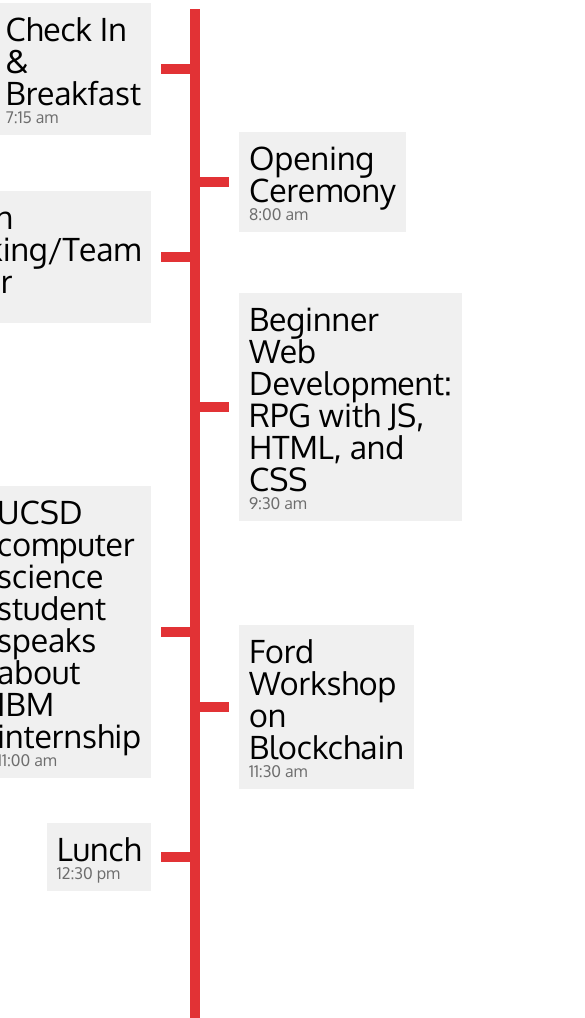
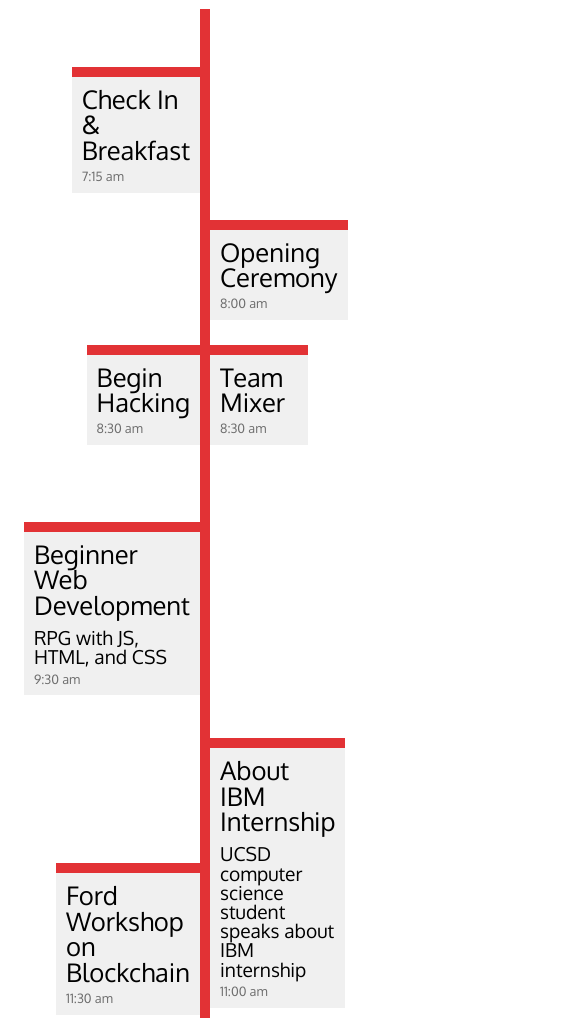
Before and after one commit to mvhacks/4.5-website, a Gatsby site: page / in a window 390 px wide. Shown: the part 1200-2218 px from the top of the page, 585 px wide, since content can reach past the window. Built offline with nearby package versions, Linux system fonts and the light colour scheme; Gatsby itself is replaced by a stand-in of ours.

Commit message:
made timeline be distortable

```diff
--- a/src/components/Timeline/Timeline.js
+++ b/src/components/Timeline/Timeline.js
@@ -2,20 +2,25 @@ import React, {useRef} from "react";
 import timeline from './timeline.json'
 import './timeline.css'
 import TimelineItem from "./TimelineItem";
-function Timeline()
+function Timeline(props)
 {
 	const timelineCenter = useRef();
 	const events = []
 	timeline.forEach(event => {
-		events.push({time: Date.parse('1/1/1970 '+event.time), displayTime:event.time, title:event.title})
+		console.log(event)
+
+		const out = {...event}
+		out.displayTime = event.time;
+		out.time = Date.parse('1/1/1970 '+event.time)
+		events.push(out)
 	});
 	events.sort((a, b) =>a.time-b.time);
 	function getMinDiffBetweenEvents()
 	{
-		let minDist = Number( events[1].time - events[0].time);
-		for (var i = 2; i<events.length; i++)
+		let minDist = Number( events[2].time - events[0].time);
+		for (var i = 3; i<events.length; i++)
 		{
-			const diff = Number(events[i].time - events[i-1].time);
+			const diff = Number(events[i].time - events[i-2].time);
 			if (minDist>diff)
 			{
 				minDist = diff;
@@ -23,19 +28,29 @@ function Timeline()
 		}
 		return minDist;
 	}
-	const timeLength = events[events.length-1].time - events[0].time;
-	const itemHeight = 150;
-	const minDiff = getMinDiffBetweenEvents()*2;
-	const lineHeight = (timeLength/minDiff) * itemHeight;
+	const itemHeight = 250;
+	const minDiff = getMinDiffBetweenEvents();
+	let runningHeight = itemHeight/4;
+	let runningTime = events[0].time;
 	const timeToTop = (time) =>{
-		console.log(time-events[0].time)
-		return (time - events[0].time) * (lineHeight/timeLength);
+		runningHeight += itemHeight/2*Math.pow((time-runningTime)/minDiff, props.distort??1)
+		console.log(runningHeight)
+		runningTime = time;
+		return runningHeight;
 	}
+	events.forEach((e, i)=>{
+		let props = e;
+		props.top = timeToTop(e.time) + 'px'
+		props.left = !!(i%2)
+		e.props = props;
+	})
+	runningHeight+=itemHeight*.75;
 	return (
 		<div className='timeline'>
-			<div ref={timelineCenter} className='timeline-center' style={{height: lineHeight+itemHeight}}>
+			<div ref={timelineCenter} className='timeline-center' style={{height: runningHeight}}>
 				{events.map((e, i)=>{
-					return <TimelineItem title={e.title} displayTime={e.displayTime} top={timeToTop(e.time)-itemHeight/2+itemHeight/2} left={!!(i%2)}></TimelineItem>
+					// return <TimelineItem key={i} title={e.title} displayTime={e.displayTime} top={timeToTop(e.time)-itemHeight/2+itemHeight/2} left={!!(i%2)}></TimelineItem>
+					return <TimelineItem key={i} {...e.props}></TimelineItem>
 				})}
 			</div>
 		</div>
--- a/src/components/Timeline/TimelineItem.js
+++ b/src/components/Timeline/TimelineItem.js
@@ -3,20 +3,18 @@ function TimelineItem(props) {
 	let style = {};
 	style[props.left?'left':'right'] = '0%';
 	let parentStyle = {top:props.top};
-	parentStyle[props.left?'left':'right'] = '10vw';
+	const distOver = 'max(calc(30vw - 200px), 100%)'
+	parentStyle[props.left?'left':'right'] = distOver;
+	let connectorStyle = {top: '-5px', width: `max(calc(30vw - 200px + 100%), 100%)`, height: '10px'}
+	connectorStyle[props.left?'right':'left'] = '0'
 	return (
-		<div className='timeline-item-container center' style={parentStyle}>
+		<div className='timeline-item-container' style={parentStyle}>
 			<div className='timeline-item back' style={style}>
-			<h2>{props.title}</h2>
-			<p className='gray'>{props.displayTime}</p>
+				<h2>{props.title}</h2>
+				{props.desc&&<h3>{props.desc}</h3>}
+				<p className='gray'>{props.displayTime}</p>
 		</div>
-		<div class='timeline-connector' style=
-		{
-			props.left?
-				{right: '100%', width: '10vw', height:'10px'}
-			:
-				{left: '100%', width: '10vw',  height: '10px'}
-		}></div>
+		<div className='timeline-connector' style={connectorStyle}></div>
 		</div>
 	)
 }
--- a/src/components/Timeline/timeline.css
+++ b/src/components/Timeline/timeline.css
@@ -3,6 +3,12 @@
 	display: flex;
 	margin-top: var(--padding-width);
 	justify-content: center;
+}
+@media only screen and (max-width: 400px) {
+	.timeline {
+		display: block;
+		margin-left: 200px;
+	}
 }
 .timeline-center {
 	width: 10px;
@@ -15,16 +21,29 @@
 	position: relative;
 	background-color: var(--background);
 	padding: 10px;
+	min-width: min-content;
+	width: 20vw;
+	font-size: clamp(.8em, 2vw, 1em);
+	max-width: max-content;
 	padding-top: auto;
 	padding-bottom: auto;
+}
+.timeline-item > * {
+	margin-top: .5em;
+}
+.timeline-item > *:first-child {
+	margin-top: 0px;
 }
 .timeline-item-container {
 	position: absolute;
 	height: 100px;
-	padding: 10px;
+	padding-top: 5px;
 }
 .timeline-connector {
 	background-color: var(--primary);
 	position: absolute;
 	z-index: -1;
 }
+h3 {
+	font-size: max(1.5em, 12px);
+}
--- a/src/components/Timeline/timeline.json
+++ b/src/components/Timeline/timeline.json
@@ -8,15 +8,21 @@
 		"time":"8:00 am"
 	},
 	{
-		"title":"Begin Hacking/Team Mixer",
+		"title":"Begin Hacking",
 		"time":"8:30 am"
 	},
 	{
-		"title":"Beginner Web Development: RPG with JS, HTML, and CSS",
+		"title":"Team Mixer",
+		"time":"8:30 am"
+	},
+	{
+		"title":"Beginner Web Development",
+		"desc":"RPG with JS, HTML, and CSS",
 		"time":"9:30 am"
 	},
 	{
-		"title":"UCSD computer science student speaks about IBM internship",
+		"title":"About IBM Internship",
+		"desc":"UCSD computer science student speaks about IBM internship",
 		"time":"11:00 am"
 	},
 	{
@@ -28,7 +34,8 @@
 		"time":"2:00 pm"
 	},
 	{
-		"title":"Make School Workshop: Landing Your First Tech Internship",
+		"title":"Make School Workshop",
+		"desc": "Landing Your First Tech Internship",
 		"time":"3:00 pm"
 	},
 	{
--- a/src/pages/index.js
+++ b/src/pages/index.js
@@ -15,14 +15,14 @@ const IndexPage = () => {
 
     return (
 		<>
-		{/* <svg xmlns="//www.w3.org/2000/svg" version="1.1" class="svg-filters" style={{display:'none'}}>
+		<svg xmlns="//www.w3.org/2000/svg" version="1.1" className="svg-filters" style={{display:'none'}}>
 		<defs>
 			<filter id="marker-shape">
 			<feTurbulence type="fractalNoise" baseFrequency="0.001 0.06" numOctaves="1" result="turbulence" />
 			<feDisplacementMap xChannelSelector="R" yChannelSelector="G" scale="30" in="SourceGraphic" in2="warp" />
 			</filter>
 		</defs>
-		</svg> */}
+		</svg>
         <main>
             <title>MVHacks 4.5</title>
 			<Favicon url={faviconImg}/>
@@ -46,7 +46,7 @@ const IndexPage = () => {
 				<PhotoGallery />
 			</PageSection>
             <PageSection title={"Schedule"}>
-                <Timeline></Timeline>
+                <Timeline distort={.5}></Timeline>
             </PageSection>
             <PageSection title={"Sponsors"}>
 				<Sponsors></Sponsors>
--- a/src/styles/index.css
+++ b/src/styles/index.css
@@ -41,7 +41,7 @@ h2 {
 }
 
 h3 {
-    font-size: 1em;
+    font-size: 1.5em;
     display: inline-block;
 }
 
```
Also changed, not shown: src/components/OrganizerCard.js (deleted, +0 -74 lines), src/components/OrganizerCards.js (deleted, +0 -15 lines).
